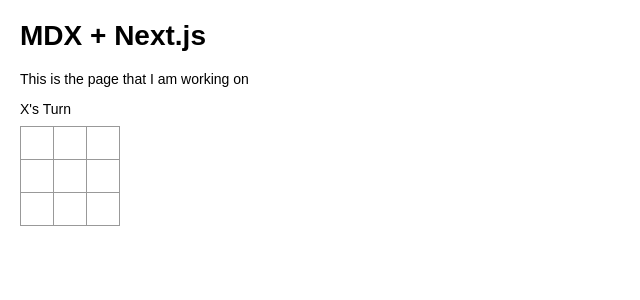
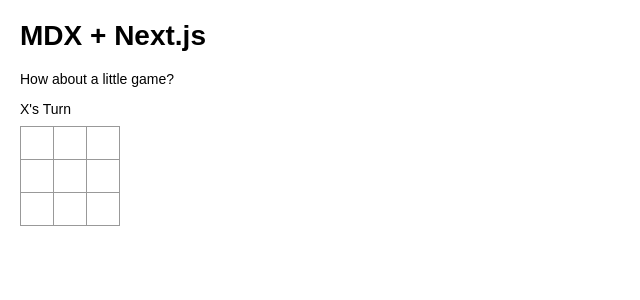
Before and after one commit to Natels/natels.github.io, a Next.js app: page / in a window 1280 px wide. Shown: the top 300 px of the page, without its empty margins (0-640 px from the left). Built offline with nearby package versions, Linux system fonts and the light colour scheme.

Commit message:
Change to trigger build/deploy

```diff
--- a/pages/index.mdx
+++ b/pages/index.mdx
@@ -2,6 +2,6 @@
 
 # MDX + Next.js
 
-This is the page that I am working on
+How about a little game?
 
 <Game />
```
